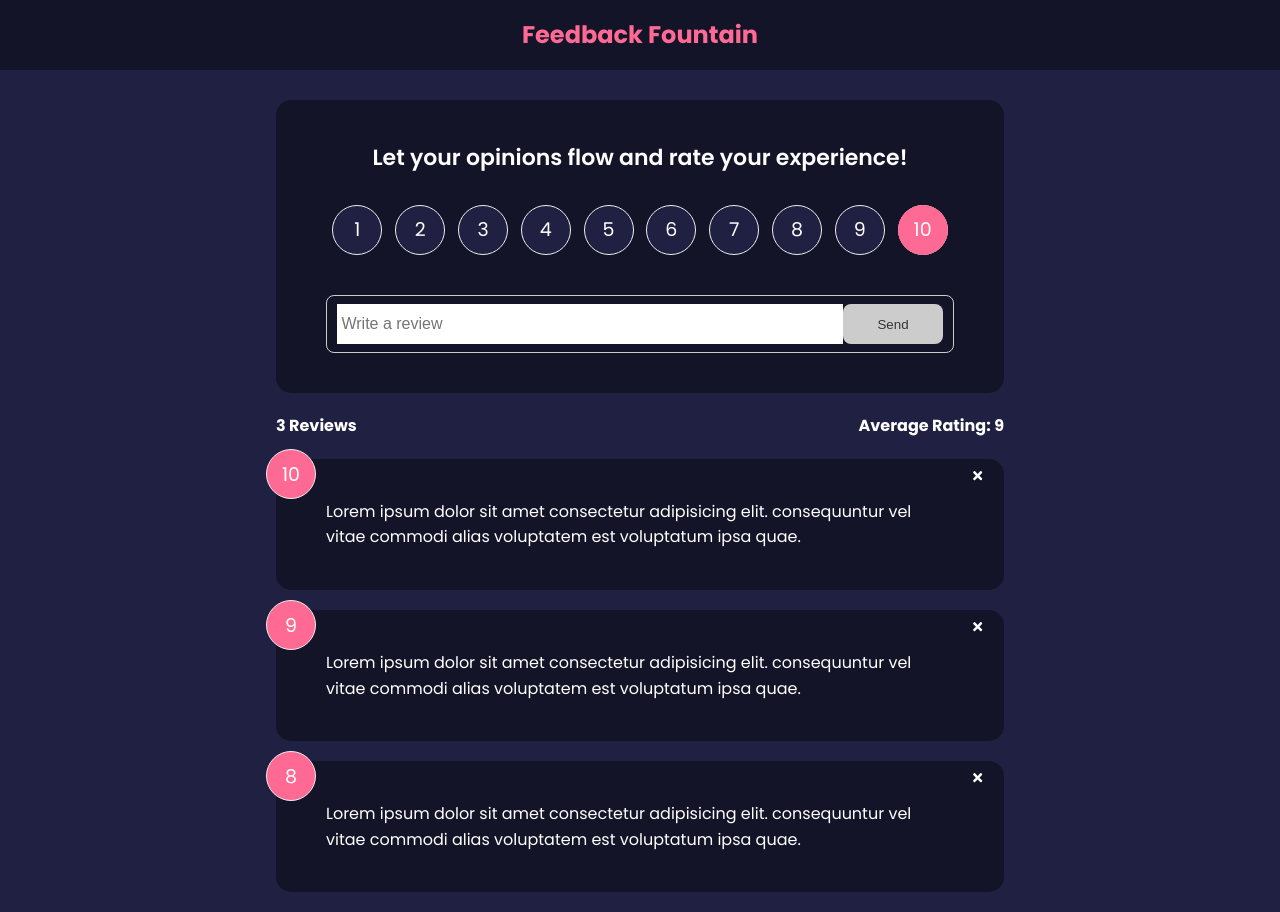
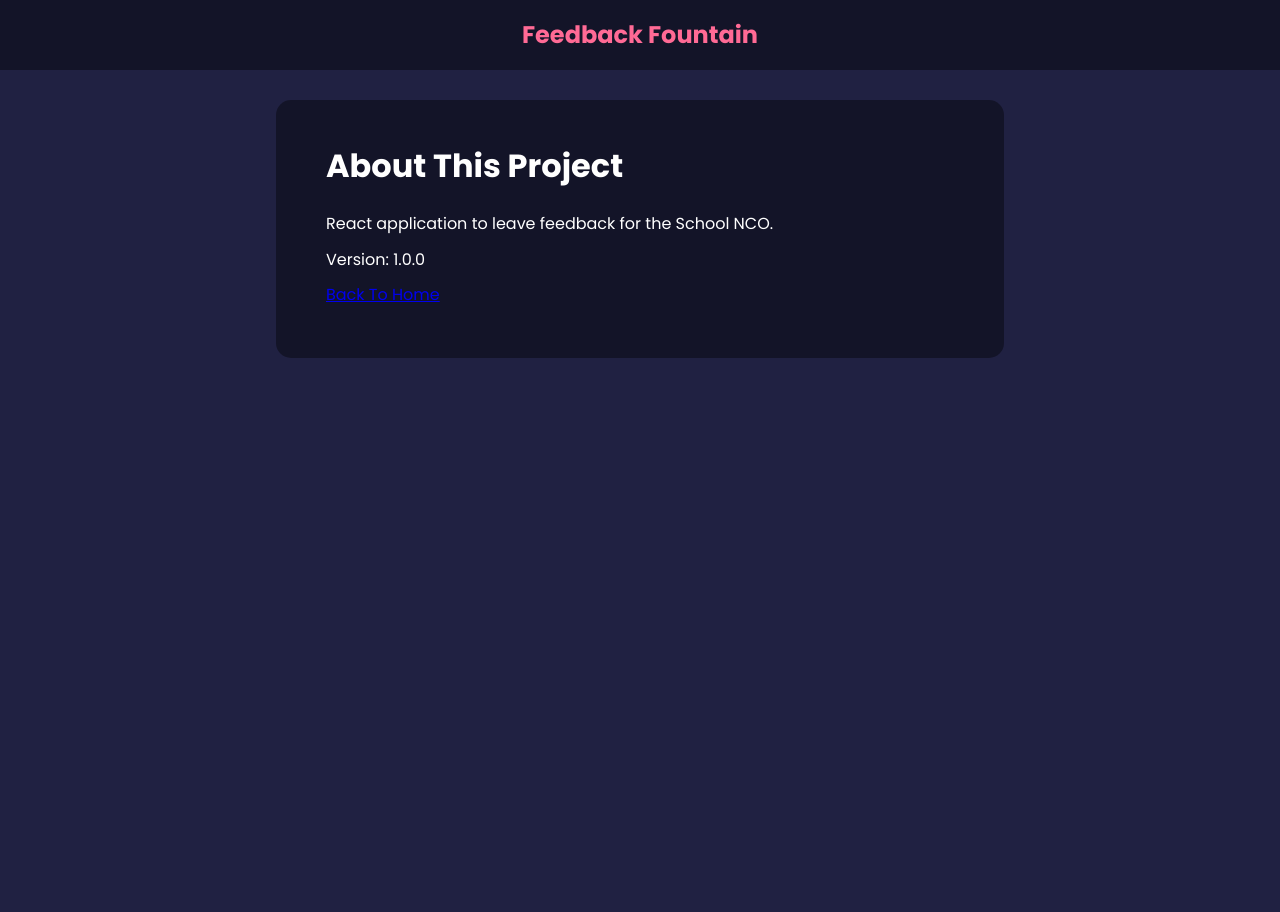
Before and after one commit to stefanintech/feedback-app, a React (Create React App) app: page /about in a window 1280 px wide. After the commit the page ends 800 px from the top, so only its background shows below. Built offline with nearby package versions, Linux system fonts and the light colour scheme.

Commit message:
update react router

```diff
--- a/package.json
+++ b/package.json
@@ -10,6 +10,7 @@
     "react": "^18.2.0",
     "react-dom": "^18.2.0",
     "react-icons": "^4.10.1",
+    "react-router-dom": "^6.14.1",
     "react-scripts": "5.0.1",
     "uuid": "^9.0.0",
     "web-vitals": "^2.1.4"
--- a/src/App.js
+++ b/src/App.js
@@ -1,11 +1,12 @@
-import { motion, AnimatePresence } from "framer-motion"
 import {v4 as uuidv4} from 'uuid'
+import {BrowserRouter as Router, Route, Routes} from 'react-router-dom'
 import { useState } from "react"
 import Header from "./components/Header"
 import FeedbackList from "./components/FeedbackList"
 import FeedbackStats from "./components/FeedbackStats"
 import FeedbackData from "./data/FeedbackData"
 import FeedbackForm from "./components/FeedbackForm"
+import AboutPage from './pages/AboutPage'
 
 function App() {
     const [feedback, setFeedback] = useState(FeedbackData)
@@ -23,14 +24,22 @@
     }
 
     return (
-        <>
+        <Router>
             <Header />
             <div className="container">
-                <FeedbackForm handleAdd={addFeedback} />
-                <FeedbackStats feedback={feedback} />
-                <FeedbackList feedback={feedback} handleDelete={deleteFeedback} />
+                <Routes>
+                    <Route exact path='/' element={
+                        <>
+                            <FeedbackForm handleAdd={addFeedback} />
+                            <FeedbackStats feedback={feedback} />
+                            <FeedbackList feedback={feedback} handleDelete={deleteFeedback} />
+                        </>
+                    }
+                    ></Route>
+                    <Route path='/about' element={<AboutPage />} />
+                </Routes>
             </div>
-        </>
+        </Router>
     )
 }
 
--- /dev/null
+++ b/src/pages/AboutPage.jsx
@@ -0,0 +1,19 @@
+import Card from "../components/shared/Card"
+
+function AboutPage() {
+  return (
+    <Card>
+        <div className="about">
+            <h1>About This Project</h1>
+            <p>React application to leave feedback for the School NCO.</p>
+            <p>Version: 1.0.0</p>
+
+            <p>
+                <a href="/">Back To Home</a>
+            </p>
+        </div>
+    </Card>
+  )
+}
+
+export default AboutPage
```
Also changed, not shown: 1 other file (tests, documents, lock files or other folders).
